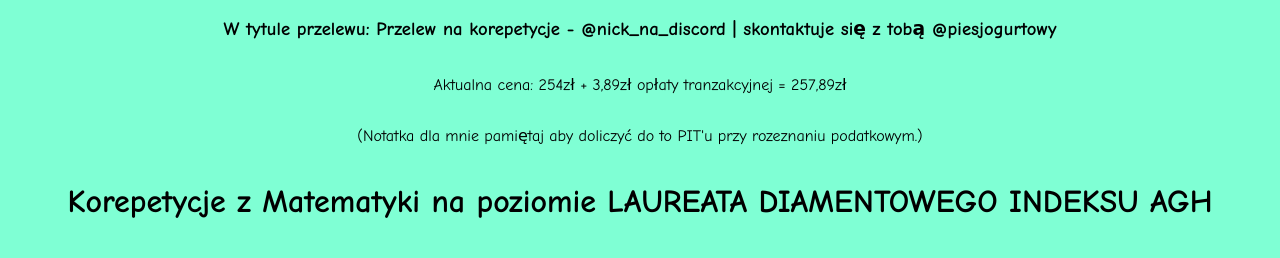
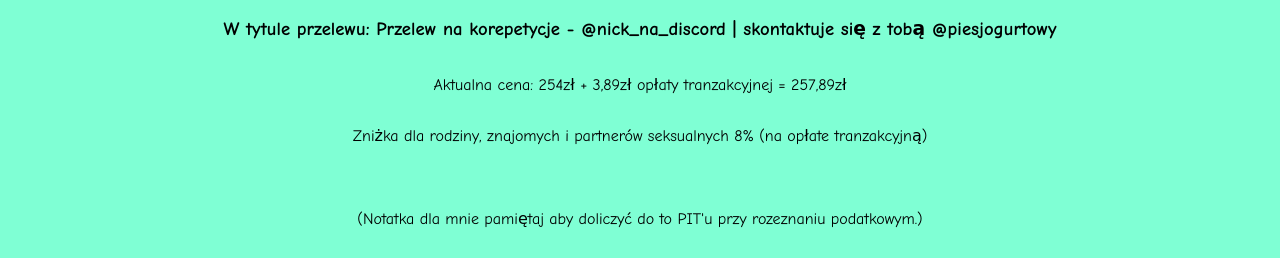
Before and after one commit to Abrams11IsBack/FenomenMatematyki, a plain HTML site: page index.html in a window 1280 px wide. Shown: the part 663-921 px from the top of the page. Drawn offline with Linux system fonts and the light colour scheme.

Commit message:
Update index.html

```diff
--- a/index.html
+++ b/index.html
@@ -15,6 +15,7 @@
     <h1>Numer konta: 91 1020 2906 0000 1902 0572 4408</h1>
     <h3>W tytule przelewu: Przelew na korepetycje - @nick_na_discord | skontaktuje się z tobą @piesjogurtowy</h3>
     <p>Aktualna cena: 254zł + 3,89zł opłaty tranzakcyjnej = 257,89zł</p>
+    <p>Zniżka dla rodziny, znajomych i partnerów seksualnych 8% (na opłate tranzakcyjną)<p>
     <p>(Notatka dla mnie pamiętaj aby doliczyć do to PIT'u przy rozeznaniu podatkowym.)</p>
     <h1>Korepetycje z Matematyki na poziomie LAUREATA DIAMENTOWEGO INDEKSU AGH</h1>
     <h2>WYSOKI poziom nauki i PRYWATNE lekcje. Poczuj magię matematyki na swojej skórze!</h2>
```
